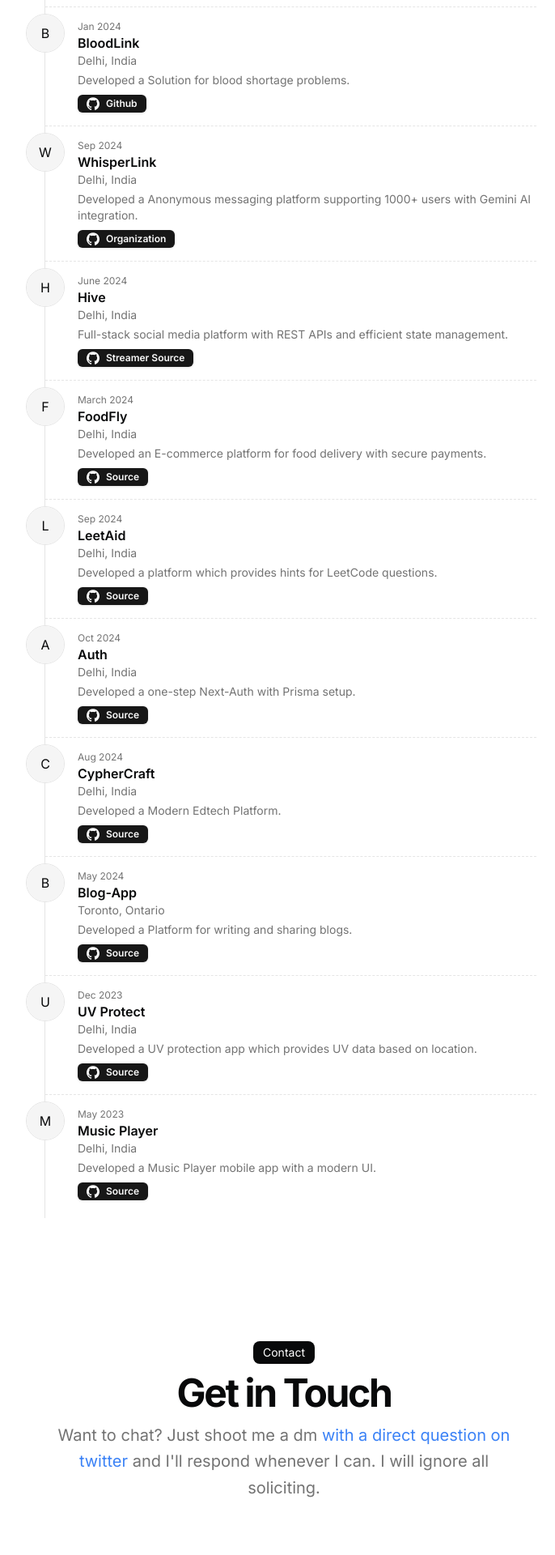
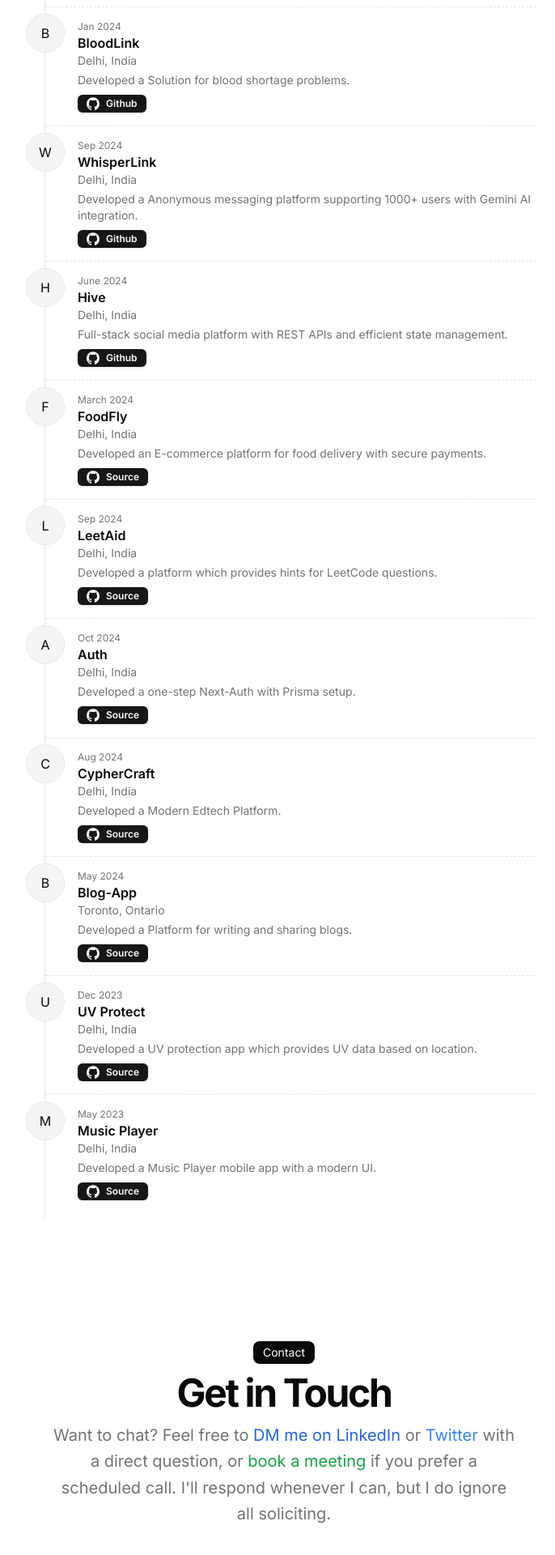
Before and after one commit to AJKakarot/AJKakarot, a Next.js app: page / in a window 1280 px wide. Shown: the part 3625-5545 px from the top of the page at 81% size, without its empty margins (289-975 px from the left). Built offline with nearby package versions, Linux system fonts and the light colour scheme.

Commit message:
Update contact section: revise messaging for clarity, add LinkedIn DM option, and enhance scheduling information

```diff
--- a/src/app/page.tsx
+++ b/src/app/page.tsx
@@ -210,15 +210,28 @@ export default function Page() {
                 Get in Touch
               </h2>
               <p className="mx-auto max-w-[600px] text-muted-foreground md:text-xl/relaxed lg:text-base/relaxed xl:text-xl/relaxed">
-                Want to chat? Just shoot me a dm{" "}
+                Want to chat? Feel free to{" "}
+                <Link
+                  href={DATA.contact.social.LinkedIn.url}
+                  className="text-blue-600 hover:underline"
+                >
+                  DM me on LinkedIn
+                </Link>{" "}
+                or{" "}
                 <Link
                   href={DATA.contact.social.X.url}
                   className="text-blue-500 hover:underline"
                 >
-                  with a direct question on twitter
+                  Twitter
                 </Link>{" "}
-                and I&apos;ll respond whenever I can. I will ignore all
-                soliciting.
+                with a direct question, or{" "}
+                <Link
+                  href={DATA.contact.social.calendar.url}
+                  className="text-green-600 hover:underline"
+                >
+                  book a meeting
+                </Link>{" "}
+                if you prefer a scheduled call. I&apos;ll respond whenever I can, but I do ignore all soliciting.
               </p>
             </div>
           </BlurFade>
--- a/src/data/resume.tsx
+++ b/src/data/resume.tsx
@@ -364,7 +364,7 @@ export const DATA = {
         "",
       links: [
         {
-          title: "Organization",
+          title: "Github",
           icon: <Icons.github className="h-4 w-4" />,
           href: "https://github.com/divyansharma001/WhisperLink",
         },
@@ -381,7 +381,7 @@ export const DATA = {
       mlh: "",
       links: [
         {
-          title: "Streamer Source",
+          title: "Github",
           icon: <Icons.github className="h-4 w-4" />,
           href: "https://github.com/divyansharma001/hive",
         },
```
